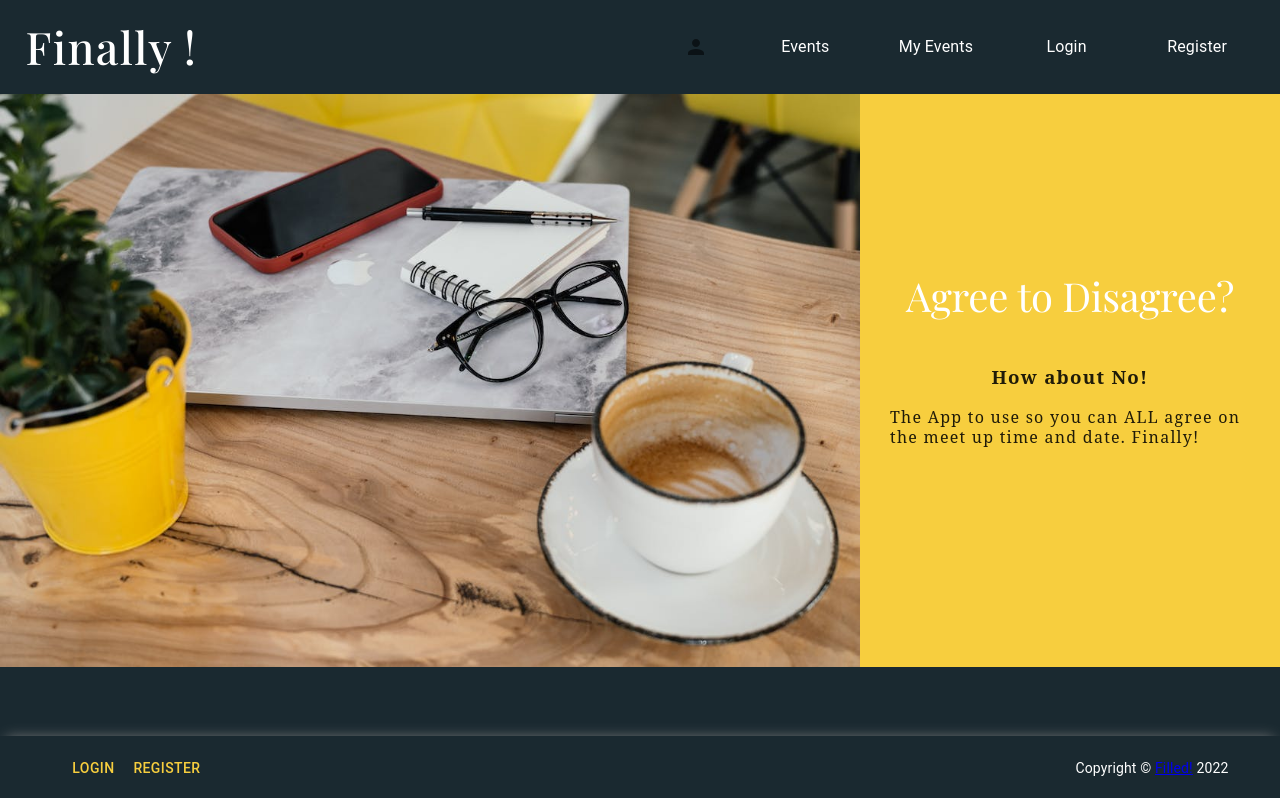
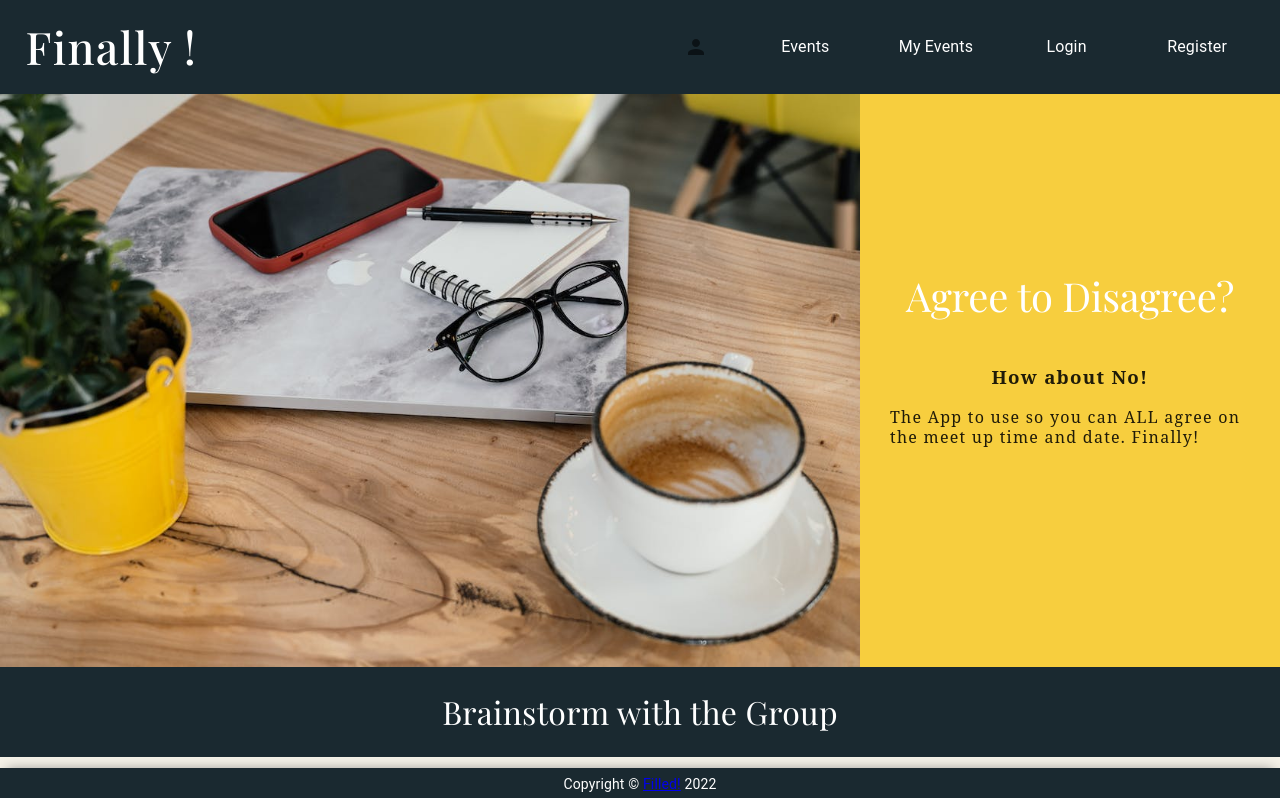
Before and after one commit to Michaela-K/bookit, a React (Create React App) app: page / in a window 1280 px wide. Shown: the top 798 px of the page. Built offline with nearby package versions, Linux system fonts and the light colour scheme; a web font is replaced by a local one.

Commit message:
add image

```diff
--- a/src/components/Footer/index.js
+++ b/src/components/Footer/index.js
@@ -18,6 +18,7 @@ export default function Footer() {
     <Box
       sx={{
         background: Colors.denim,
+        height: "4vh",
         width: "100%",
         display: "flex",
         // flexDirection: "column",
@@ -34,16 +35,12 @@ export default function Footer() {
         boxShadow: "0px -5px 13px -7px grey",
       }}
     >
-      {/* <Grid container spacing={1} justifyContent="center">
-        <Grid item md={6} lg={2}> */}
-          <List sx={{ display:"flex", alignItems:"center", width: "80vw", padding: "10px"}}>
+          {/* <List sx={{ display:"flex", alignItems:"center", width: "80vw", padding: "10px"}}>
             <ListItemText>
               <Button href="/login" sx={{color:"#F7CE3E"}}>Login</Button>
               <Button href="/register" sx={{color:"#F7CE3E"}}>Register</Button>
             </ListItemText>
-          </List>
-        {/* </Grid>
-      </Grid> */}
+          </List> */}
       <Typography variant="body2" color="text.white" align="center">
         {'Copyright © '}
         <Link color="white" href="https://mui.com/">
--- a/src/components/Slider/index.js
+++ b/src/components/Slider/index.js
@@ -10,9 +10,12 @@ import { MessageText, PromotionsContainer, SliderImage } from "../../styles/Slid
 //   {src:"/assets/yellowHero.jpeg",title:"Connect to Gmail or Outlook"}
 // ]
 const customers = [
+  {title:"Plan the Family Reunion"},
+  {title:"Brainstorm with the Group"},
+  {title:"Get the girls to agree on a lunch date"},
+  {title:"No more postponing"},
   {title:"Agree to Agree !"},
-  {title:"Manage your calendar"},
-  {title:"Connect to Gmail or Outlook"}
+  {title:"Manage your entire calendar"},
 ]
 
 export default function Sliders() {
@@ -22,7 +25,7 @@ export default function Sliders() {
     useEffect(() => {
             setTimeout(() => {
               setShow(false);
-            }, 5000);
+            }, 4000);
     const intervalId = setInterval(() => {
       // get next message
       setMessageIndex((i) => (i + 1) % customers.length);
@@ -32,8 +35,8 @@ export default function Sliders() {
 
       setTimeout(() => {
         setShow(false);
-      }, 5000);
-    }, 6000);
+      }, 4000);
+    }, 5000);
 
     return () => {
       clearInterval(intervalId);
```
Also changed, not shown: public/assets/happyHero.png (added).
